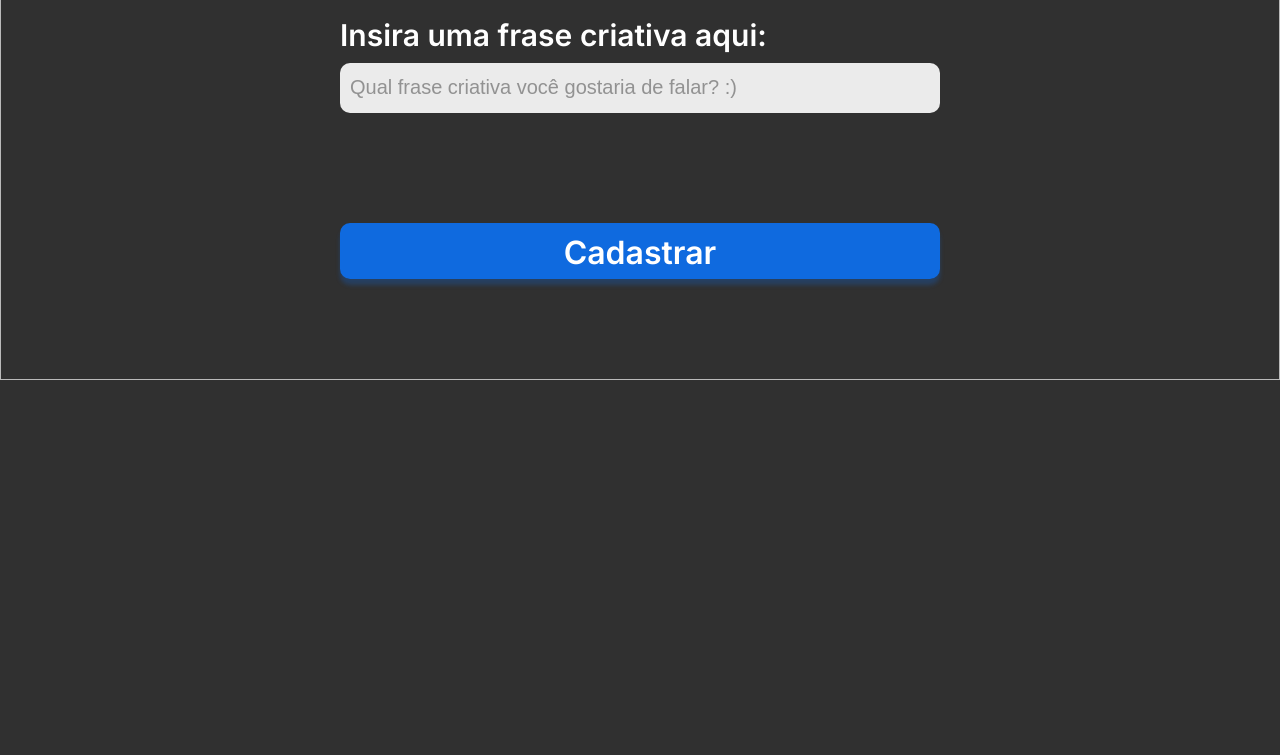
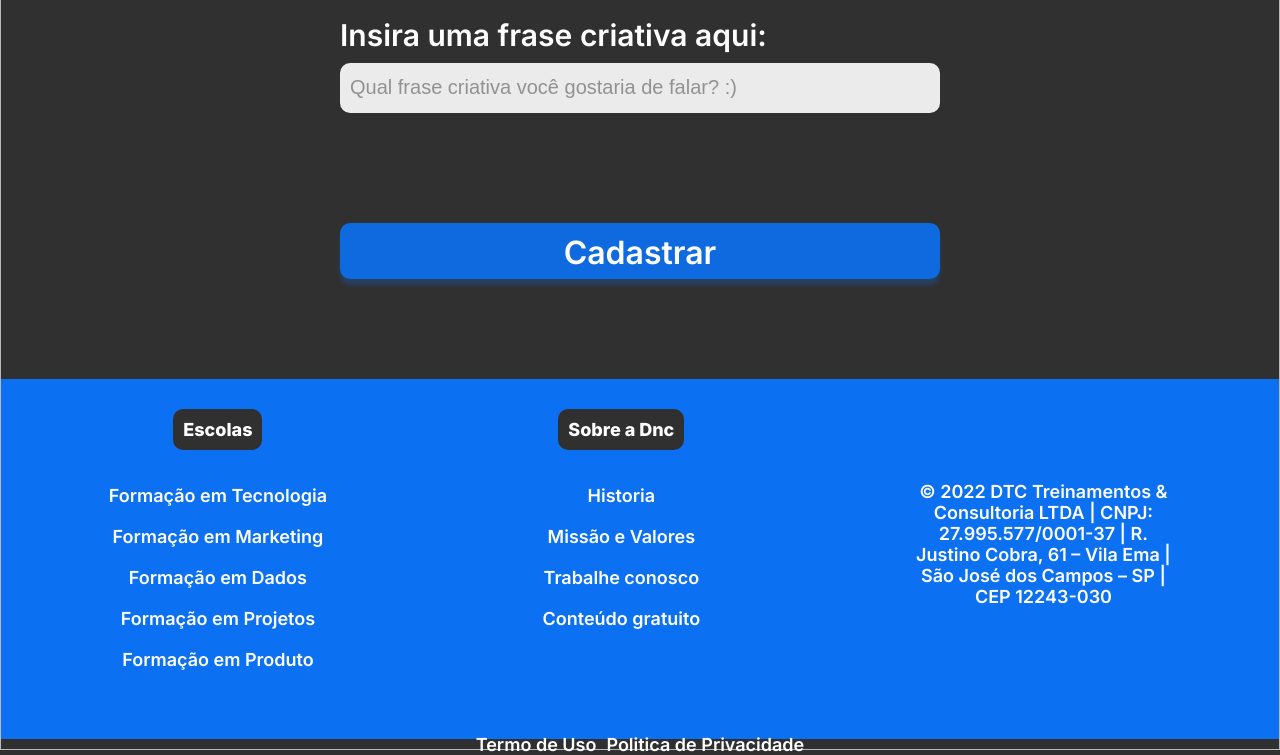
Before and after one commit to fernandorgoncalves/bootcamp-DNC, a plain HTML site: page index.html in a window 1280 px wide. Shown: the part 1278-2033 px from the top of the page. Before the commit the page ends 1658 px from the top, so only its background shows below. Drawn offline with Linux system fonts and the light colour scheme; a web font is replaced by a local one.

```diff
--- a/index.html
+++ b/index.html
@@ -60,6 +60,54 @@
       <input type="submit" value="Cadastrar">
     </form>
   </section>
+  <footer>
+    <div class="linha1">
+      <nav>
+        <h5>Escolas</h5>
+        <ul>
+          <li>
+            <a href="">Formação em Tecnologia</a>
+          </li>
+          <li>
+            <a href="">Formação em Marketing</a>
+          </li>
+          <li>
+            <a href="">Formação em Dados</a>
+          </li>
+          <li>
+            <a href="">Formação em Projetos</a>
+          </li>
+          <li>
+            <a href="">Formação em Produto</a>
+          </li>
+        </ul>
+      </nav>
+      <nav>
+        <h5>Sobre a Dnc</h5>
+        <ul>
+          <li>
+            <a href="">Historia</a>
+          </li>
+          <li>
+            <a href="">Missão e Valores</a>
+          </li>
+          <li>
+            <a href="">Trabalhe conosco</a>
+          </li>
+          <li>
+            <a href="">Conteúdo gratuito</a>
+          </li>
+        </ul>
+      </nav>
+      <div class="endereco">
+        © 2022 DTC Treinamentos & Consultoria LTDA | CNPJ: 27.995.577/0001-37 | R. Justino Cobra, 61 – Vila Ema | São José dos Campos – SP | CEP 12243-030
+      </div>
+    </div>
+    <div class="linha2">
+      <a href="">Termo de Uso</a>
+      <a href="">Politica de Privacidade</a>
+    </div>
+  </footer>
 </body>
 
 </html>
--- a/style.css
+++ b/style.css
@@ -143,3 +143,115 @@
   box-shadow: 0px 6px 4px 0px rgba(12, 112, 242, 0.25);
   cursor: pointer;
 }
+/*Footer*/
+footer {
+  width: 100%;
+  background-color: var(--azul-dnc);
+}
+footer .linha1 {
+  display: flex;
+  justify-content: space-around;
+  align-items: center;
+}
+footer ul {
+  list-style: none;
+  margin: 0px;
+  padding: 0px;
+}
+footer nav {
+  display: flex;
+  flex-direction: column;
+  align-items: center;
+  height: 330px;
+}
+footer h5 {
+  text-align: center;
+  color: white;
+  font-weight: 800;
+  font-size: 18px;
+  font-family: var(--fonte-padrao);
+  background-color: var(--preto-dnc);
+  border-radius: 10px;
+  padding: 10px 10px 10px 10px;
+  margin-bottom: 15px;
+}
+footer ul li {
+  font-family: var(--fonte-padrao);
+  text-align: center;
+  color: white;
+  font-weight: 600;
+  font-size: 18px;
+  margin: 20px 0 20px 0;
+}
+footer li a {
+  color: white;
+  text-decoration: none;
+}
+footer ul li a:hover {
+  color: var(--cinza-houver);
+}
+
+footer .endereco {
+  font-family: var(--fonte-padrao);
+  font-weight: 600;
+  font-size: 18px;
+  color: white;
+  width: 20%;
+  text-align: center;
+}
+footer .linha2 {
+  display: flex;
+  justify-content: center;
+  margin: 10px 0px 10px 0;
+  height: 0px;
+  padding: 10px;
+}
+footer .linha2 a {
+  font-family: var(--fonte-padrao);
+  font-size: 18px;
+  font-weight: 600;
+  color: white;
+  padding: 5px;
+  text-decoration: none;
+}
+footer .linha2 a:first-child {
+  border-right: var(--cinza-houver);
+}
+footer .linha2 a:hover {
+  color: var(--cinza-houver);
+}
+@media only screen and (max-width: 600px) {
+  #principal {
+    flex-direction: column;
+    height: auto;
+  }
+  #menu {
+    flex-direction: column;
+    width: 100%;
+    margin: 0px;
+  }
+  #menu a {
+    display: flex;
+    height: 50px;
+    align-items: center;
+  }
+  #principal button {
+    width: 100%;
+    margin: 0px;
+  }
+  section h1 {
+    font-size: 38px;
+  }
+  section h2 {
+    font-size: 28px;
+    padding-right: 15px;
+    padding-left: 15px;
+  }
+  form {
+    width: 95%;
+    font-size: 20px;
+  }
+  .checkbox-itens label {
+    font-size: 18px;
+  }
+}
```
